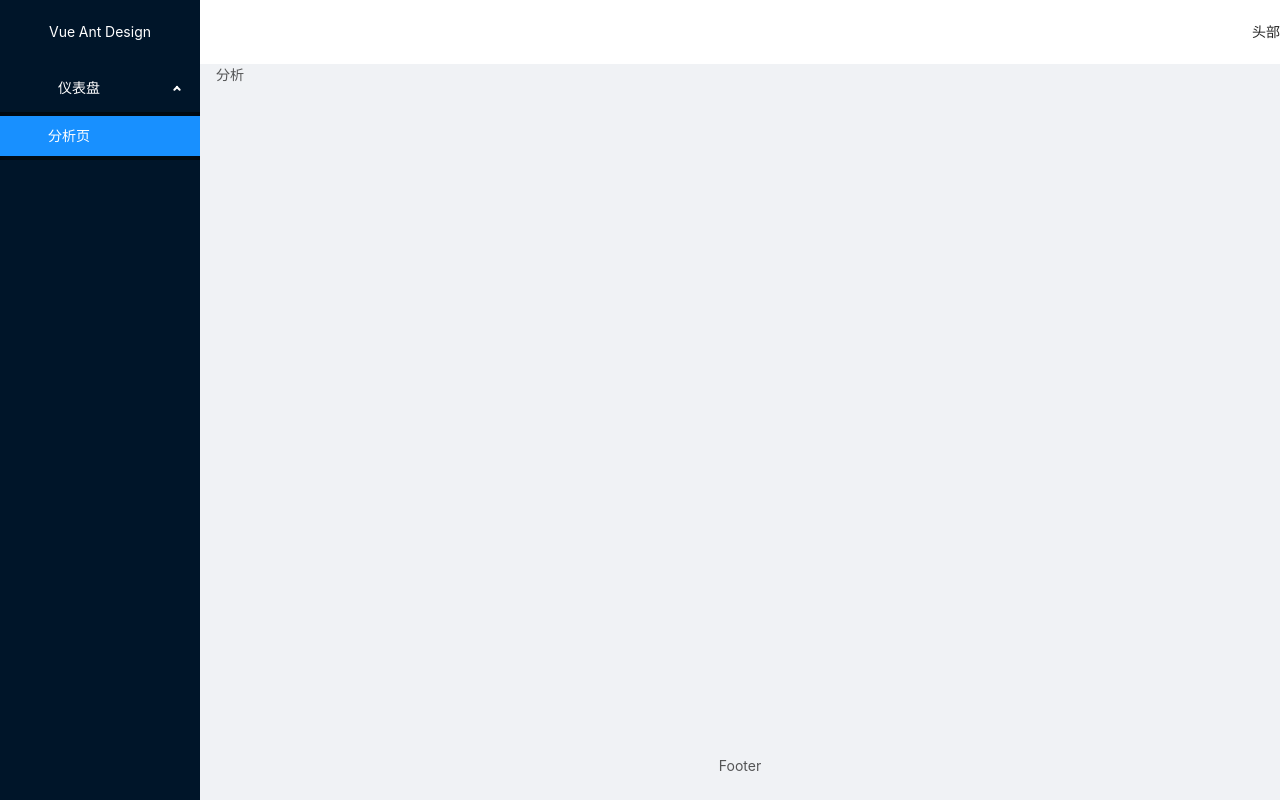
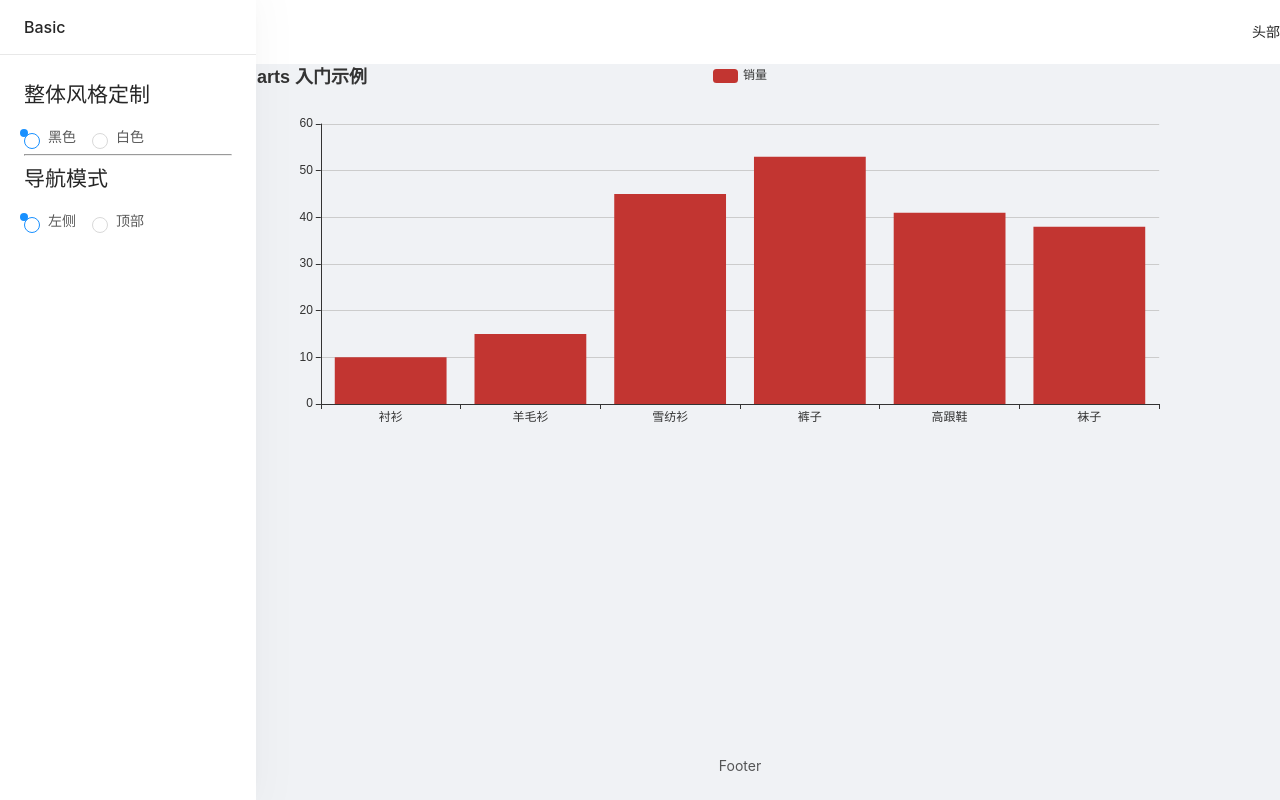
Before and after one commit to boloog/vue-pro, a Vue app: page /dashboard/analysis in a window 1280 px wide. Built offline with nearby package versions, Linux system fonts and the light colour scheme.

Commit message:
echarts 封装图表 watch 监听数据变化的两种方式(deep /父组件重新赋值,子组件监听) 定时器 需要在beforeDestroy 里清除 resize-detector 用做图表监听大小变化

```diff
--- a/package.json
+++ b/package.json
@@ -11,9 +11,11 @@
   "dependencies": {
     "ant-design-vue": "^1.4.12",
     "core-js": "^3.6.4",
+    "echarts": "^4.7.0",
     "lodash": "^4.17.15",
     "moment": "^2.24.0",
     "nprogress": "^0.2.0",
+    "resize-detector": "^0.2.1",
     "vue": "^2.6.11",
     "vue-router": "^3.1.5",
     "vuex": "^3.1.2"
--- /dev/null
+++ b/src/components/Chart.vue
@@ -0,0 +1,57 @@
+<template>
+  <div ref="chartDom"></div>
+</template>
+
+<script>
+import echarts from "echarts";
+import debounce from "lodash/debounce";
+// 用做图表监听大小变化  https://github.com/Justineo/resize-detector
+import { addListener, removeListener } from "resize-detector";
+export default {
+  props: {
+    option: {
+      type: Object,
+      default: () => {}
+    }
+  },
+  created() {
+    this.resize = debounce(this.resize, 300);
+  },
+  mounted() {
+    this.renderChart();
+    addListener(this.$refs.chartDom, this.resize);
+  },
+  beforeDestroy() {
+    // https://www.echartsjs.com/zh/api.html#echartsInstance
+    // 销毁掉 第三方组件的事件
+    removeListener(this.$refs.chartDom, this.resize);
+    this.myChart.dispose();
+    this.myChart = null;
+  },
+  methods: {
+    resize() {
+      this.myChart.resize();
+    },
+    renderChart() {
+      // 封装组件
+      this.myChart = echarts.init(this.$refs.chartDom);
+      this.myChart.setOption(this.option);
+    }
+  },
+  watch: {
+    // 1> 深度监听 option 数据变化 ，再更新  比较耗性能
+    // option: {
+    //   handler(val) {
+    //     this.myChart.setOption(val);
+    //   },
+    //   deep: true
+    // }
+    // 2> 父组件重新赋值 数据变化 ，再更新
+    option(val) {
+      this.myChart.setOption(val);
+    }
+  }
+};
+</script>
+
+<style></style>
--- a/src/utils/auth.js
+++ b/src/utils/auth.js
@@ -1,6 +1,6 @@
-// 返回权限 admin user
+// 返回权限 admin user guest
 export function getCurrentAuthority() {
-  return ["user"];
+  return ["admin"];
 }
 
 // 权限校验
--- a/src/views/Dashboard/Analysis.vue
+++ b/src/views/Dashboard/Analysis.vue
@@ -1,9 +1,54 @@
 <template>
-  <div>分析</div>
+  <div>
+    <chart :option="chartOption" style="height: 400px" />
+  </div>
 </template>
 
 <script>
-export default {};
+import random from "lodash/random";
+import Chart from "../../components/Chart";
+
+export default {
+  data() {
+    return {
+      chartOption: {
+        title: {
+          text: "ECharts 入门示例"
+        },
+        tooltip: {},
+        legend: {
+          data: ["销量"]
+        },
+        xAxis: {
+          data: ["衬衫", "羊毛衫", "雪纺衫", "裤子", "高跟鞋", "袜子"]
+        },
+        yAxis: {},
+        series: [
+          {
+            name: "销量",
+            type: "bar",
+            data: [5, 20, 36, 10, 10, 30]
+          }
+        ]
+      }
+    };
+  },
+  mounted() {
+    this.interval = setInterval(() => {
+      this.chartOption.series[0].data = this.chartOption.series[0].data.map(
+        () => random(100)
+      );
+      this.chartOption = { ...this.chartOption };
+    }, 3000);
+  },
+  beforeDestroy() {
+    // 清除事件
+    clearInterval(this.interval);
+  },
+  components: {
+    Chart
+  }
+};
 </script>
 
 <style></style>
```
Also changed, not shown: 1 other file (tests, documents, lock files or other folders).
